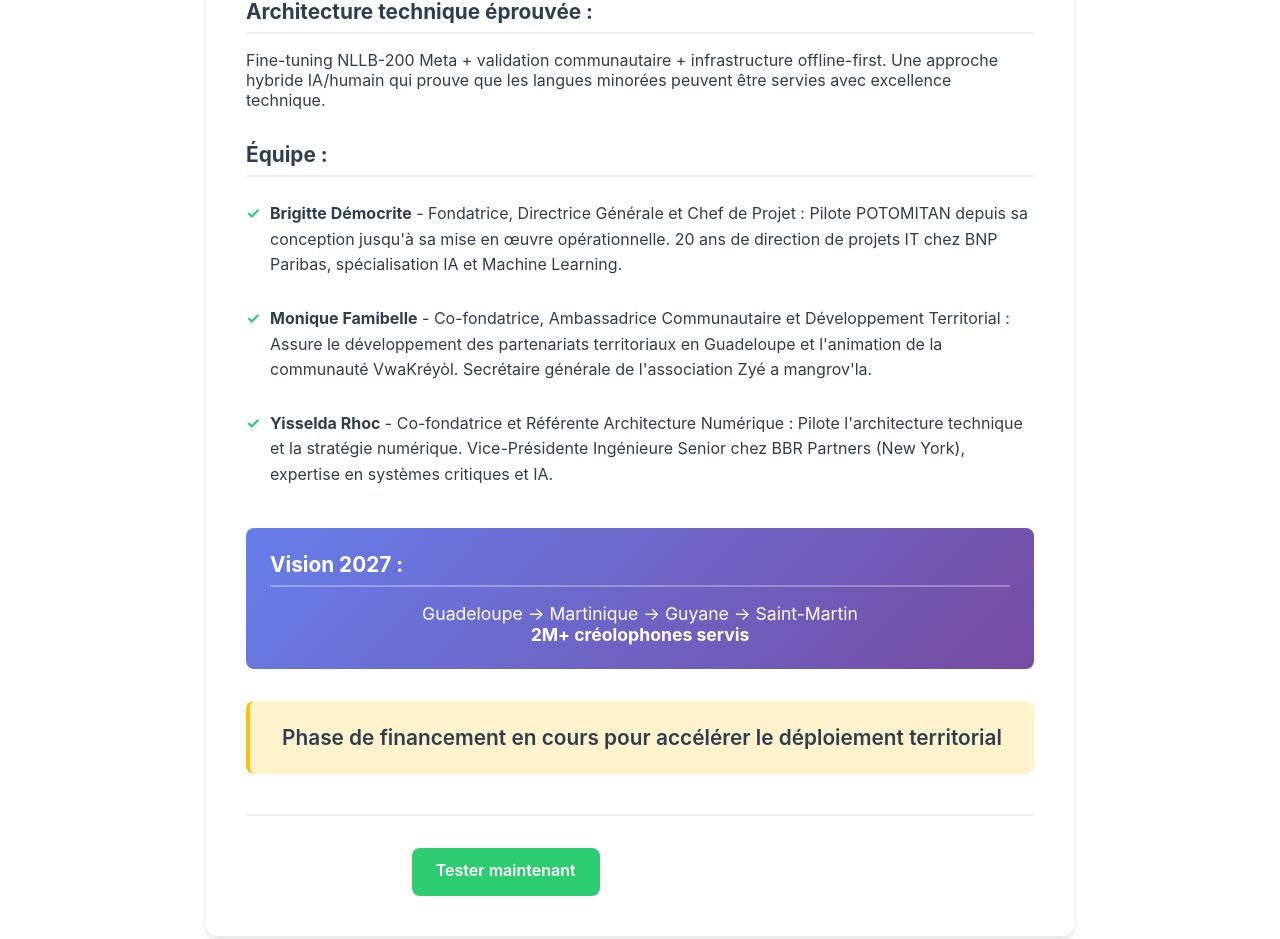
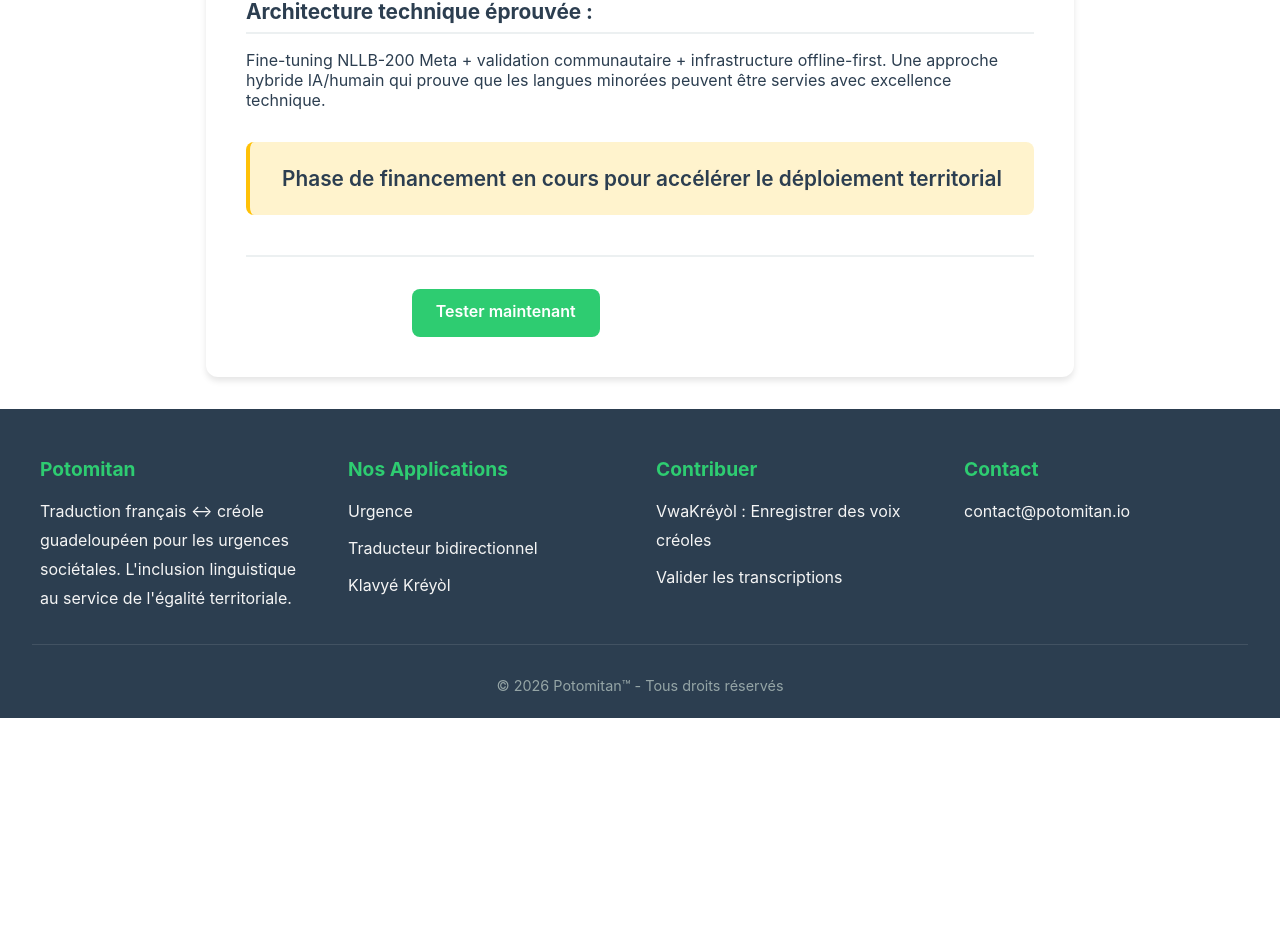
Before and after one commit to Brdcie/potomitan-landing, a React (Vite) app: page /actualites in a window 1280 px wide. Shown: the part 1237-2176 px from the top of the page. After the commit the page ends 1955 px from the top, so only its background shows below. Built offline with nearby package versions, Linux system fonts and the light colour scheme.

Commit message:
fix: simplifier page Actualités (retirer équipe, vision, montant)

```diff
--- a/src/pages/Actualites.jsx
+++ b/src/pages/Actualites.jsx
@@ -65,23 +65,6 @@
           </p>
         </section>
 
-        <section className="article-section team-section">
-          <h4>Équipe :</h4>
-          <ul className="team-list">
-            <li><strong>Brigitte Démocrite</strong> - Fondatrice, Directrice Générale et Chef de Projet : Pilote POTOMITAN depuis sa conception jusqu'à sa mise en œuvre opérationnelle. 20 ans de direction de projets IT chez BNP Paribas, spécialisation IA et Machine Learning.</li>
-            <li><strong>Monique Famibelle</strong> - Co-fondatrice, Ambassadrice Communautaire et Développement Territorial : Assure le développement des partenariats territoriaux en Guadeloupe et l'animation de la communauté VwaKréyòl. Secrétaire générale de l'association Zyé a mangrov'la.</li>
-            <li><strong>Yisselda Rhoc</strong> - Co-fondatrice et Référente Architecture Numérique : Pilote l'architecture technique et la stratégie numérique. Vice-Présidente Ingénieure Senior chez BBR Partners (New York), expertise en systèmes critiques et IA.</li>
-          </ul>
-        </section>
-
-        <section className="article-section vision-section">
-          <h4>Vision 2027 :</h4>
-          <p className="vision-path">
-            Guadeloupe → Martinique → Guyane → Saint-Martin<br/>
-            <strong>2M+ créolophones servis</strong>
-          </p>
-        </section>
-
         <section className="article-section funding-section">
           <p className="funding-amount">Phase de financement en cours pour accélérer le déploiement territorial</p>
         </section>
```
